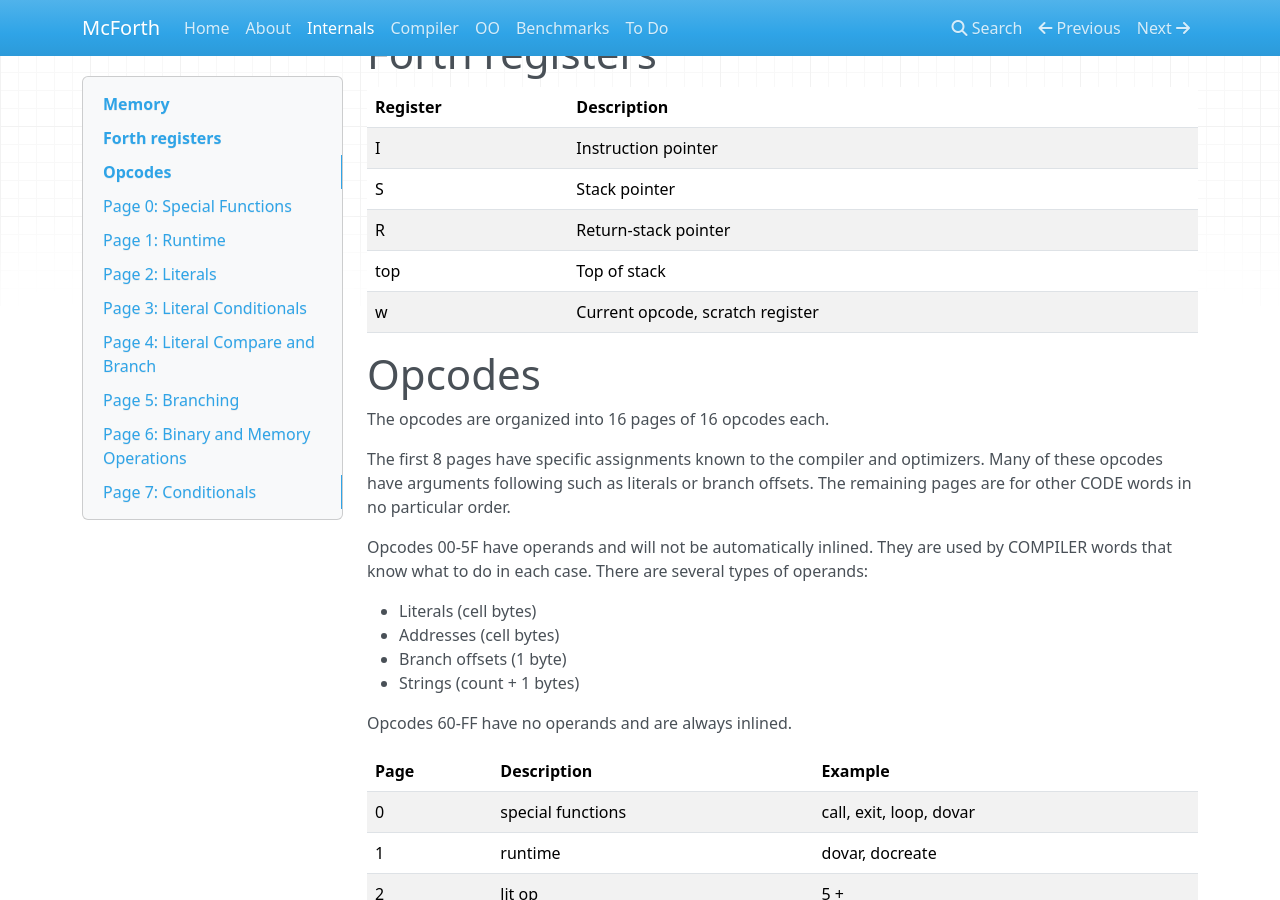
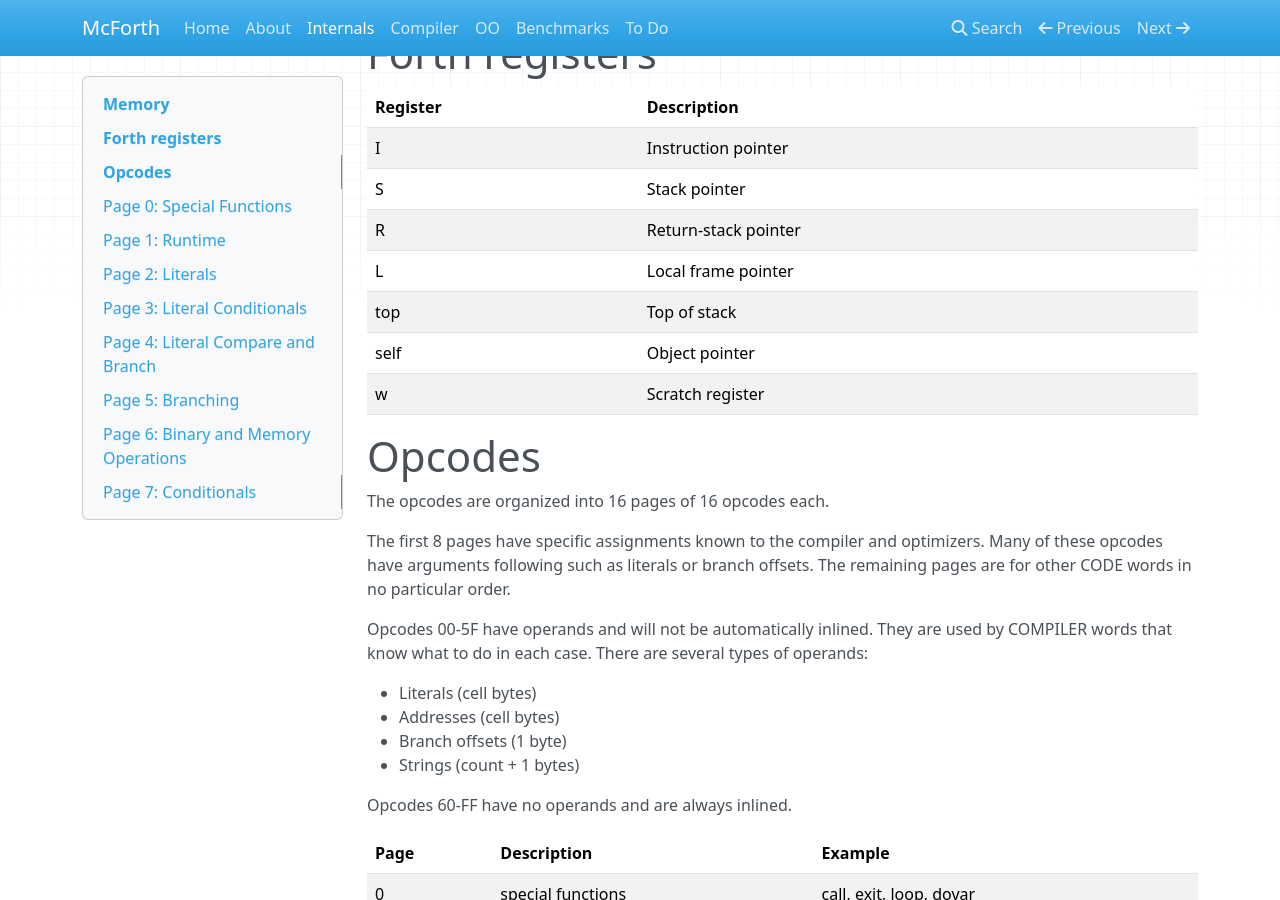
Before and after one commit to amckewan/mcforth, an MkDocs documentation site: the page built from docs/internals.md, in a window 1280 px wide and 900 px high, scrolled down 1015 px. Built offline with MkDocs 1.6.1, drawn with Linux system fonts in a browser that asks for light colours; nearby versions of some CDN libraries.

```diff
--- a/docs/internals.md
+++ b/docs/internals.md
@@ -31,12 +31,14 @@ The first X cells of memory are used for variables at fixed offsets that are sha
 # Forth registers
 
 Register | Description
---- | ---
-I | Instruction pointer
-S | Stack pointer
-R | Return-stack pointer
-top | Top of stack
-w | Current opcode, scratch register
+---- | ----------
+I    | Instruction pointer
+S    | Stack pointer
+R    | Return-stack pointer
+L    | Local frame pointer
+top  | Top of stack
+self | Object pointer
+w    | Scratch register
 
 # Opcodes
 
```
Also changed, not shown: docs/todo.md (+3 -0 lines), 21 other files.
